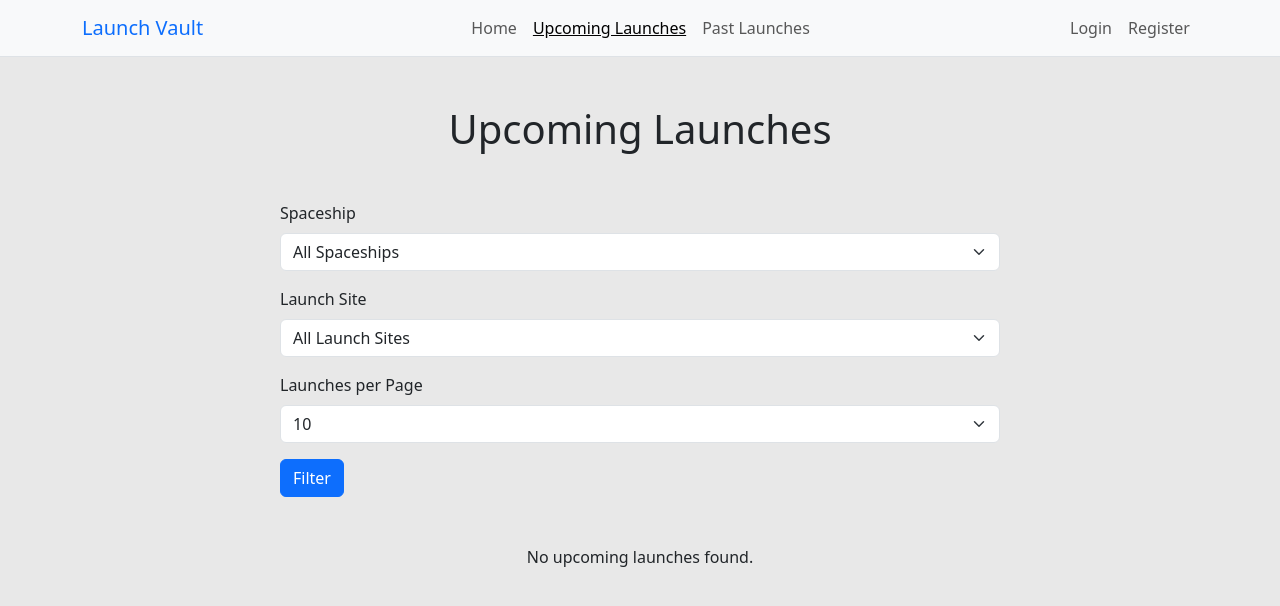
After one commit to Iyed73/spaceship-launch-tracker, a Flask app: page /launches in a window 1280 px wide. The commit adds this page. Shown: the top 606 px of the page. Run offline with Flask 3, Linux system fonts and the light colour scheme; tables that the repository leaves empty hold one stand-in row (values such as "Sample post"); some libraries are stand-ins or nearby versions.

Commit message:
Add launch tracking views for upcoming & past launches

```diff
--- a/app/__init__.py
+++ b/app/__init__.py
@@ -7,6 +7,7 @@ from flask_bootstrap import Bootstrap5
 from flask_limiter import Limiter
 from flask_limiter.util import get_remote_address
 from flask_mail import Mail
+from flask_moment import Moment
 
 
 db = SQLAlchemy()
@@ -18,6 +19,7 @@ limiter = Limiter(
     default_limits=["500 per day", "100 per hour"],
 )
 mail = Mail()
+moment = Moment()
 
 
 def create_app(config):
@@ -34,12 +36,14 @@ def create_app(config):
     bootstrap.init_app(app)
     limiter.init_app(app)
     mail.init_app(app)
+    moment.init_app(app)
 
-    from app.routes import authentication, main, mission_control
+    from app.routes import authentication, main, mission_control, launches
 
     app.register_blueprint(authentication.bp, url_prefix="/authentication")
     app.register_blueprint(main.bp)
     app.register_blueprint(mission_control.bp)
+    app.register_blueprint(launches.bp)
 
     return app
 
--- a/app/blueprints.py
+++ b/app/blueprints.py
@@ -4,3 +4,4 @@ from flask import Blueprint
 authentication_bp = Blueprint("authentication", __name__)
 main_bp = Blueprint("main", __name__)
 mission_control_bp = Blueprint("mission_control", __name__)
+launches_bp = Blueprint("launches", __name__)
--- a/app/forms.py
+++ b/app/forms.py
@@ -64,3 +64,12 @@ class LaunchForm(FlaskForm):
     spaceship_id = SelectField("Spaceship", coerce=int, choices=[])
     launch_site_id = SelectField("Launch Site", coerce=int, choices=[])
     submit = SubmitField("Submit")
+
+
+class LaunchFilterForm(FlaskForm):
+    class Meta:
+        csrf = False
+    spaceship = SelectField("Spaceship", coerce=int, choices=[])
+    launch_site = SelectField("Launch Site", coerce=int, choices=[])
+    per_page = SelectField("Launches per Page", coerce=int, choices=[(10, '10'), (20, '20'), (30, '30')], default=10)
+    submit = SubmitField("Filter")
--- a/app/templates/base.html
+++ b/app/templates/base.html
@@ -15,6 +15,9 @@
             .navbar-nav .nav-link.active {
                 text-decoration: underline;
             }
+            body {
+                background-color: #e8e8e8;
+            }
         </style>
         {% endblock %}
 
@@ -23,7 +26,7 @@
     </head>
     <body>
         {% block navbar %}
-        <nav class="navbar navbar-expand-lg navbar-light" style="background-color: #e6efff;">
+        <nav class="navbar navbar-expand-lg navbar-light bg-light border-bottom sticky-top">
             <div class="container">
                 <a class="navbar-brand text-primary">Launch Vault</a>
                 <button class="navbar-toggler" type="button" data-bs-toggle="collapse" data-bs-target="#navbarNav"
@@ -33,18 +36,8 @@
                 <div class="collapse navbar-collapse" id="navbarNav">
                     <ul class="navbar-nav mx-auto">
                         {{ render_nav_item("main.index", "Home") }}
-                        <li class="nav-item">
-                            <a class="nav-link" href="#" style="margin-right: 20px;">Upcoming Launches</a>
-                        </li>
-                        <li class="nav-item">
-                            <a class="nav-link" href="#" style="margin-right: 20px;">Past Launches</a>
-                        </li>
-                        <li class="nav-item">
-                            <a class="nav-link" href="#" style="margin-right: 20px;">Rockets</a>
-                        </li>
-                        <li class="nav-item">
-                            <a class="nav-link" href="#" style="margin-right: 20px;">Launch Sites</a>
-                        </li>
+                        {{ render_nav_item("launches.upcoming_launches", "Upcoming Launches") }}
+                        {{ render_nav_item("launches.past_launches", "Past Launches") }}
                         {% if current_user.is_authenticated and current_user.role == 'admin' %}
                         {{ render_nav_item("mission_control.panel", "Mission Control") }}
                         {% endif %}
@@ -99,6 +92,7 @@
             <style>
               .text-danger { color: red; }
             </style>
+            {{ moment.include_moment() }}
         {% endblock %}
     </body>
 </html>
--- /dev/null
+++ b/app/templates/launches/launches_list.html
@@ -0,0 +1,61 @@
+{% extends "base.html" %}
+{% from "bootstrap5/form.html" import render_form %}
+{% block title %}{{ status }} Launches{% endblock %}
+
+{% block page_content %}
+<div class="container my-5">
+    <h1 class="text-center mb-5">{{ status }} Launches</h1>
+         <div class="row justify-content-center mb-5">
+        <div class="col-md-8">
+            {{ render_form(form, form_type="inline", method="get") }}
+        </div>
+    </div>
+    {% if launches %}
+    <div class="row justify-content-center">
+        {% for launch in launches %}
+        <div class="col-md-8 mb-5">
+            <div class="card shadow-sm h-100">
+                <div class="card-header bg-primary text-white">
+                    <div class="d-flex justify-content-between align-items-center">
+                        <h5 class="card-title mb-0">{{ launch.mission }}</h5>
+                        {% if status == "Upcoming" %}
+                        <button class="btn btn-secondary btn-sm">Set Reminder</button>
+                        {% endif %}
+                    </div>
+                </div>
+                <div class="card-body">
+                    <p class="card-text">{{ launch.description }}</p>
+                    <div class="d-flex justify-content-between align-items-center mt-auto">
+                    <div class="mb-3">
+                            <p class="card-text mb-0">
+                                <strong class="text">Launch Time:</strong>
+                                <span class="d-block fs-4 fw-bold text-danger">{{ moment(launch.launch_timestamp).format("LLL") }}</span>
+                            </p>
+                        </div>
+                        <div>
+                            <p class="card-text mb-0"><strong>Spaceship:</strong> {{ launch.spaceship.name }}</p>
+                            <p class="card-text mb-0"><strong>Launch Site:</strong> {{ launch.launch_site.name }}</p>
+                        </div>
+                    </div>
+                </div>
+            </div>
+        </div>
+        {% endfor %}
+    </div>
+
+    <div class="row justify-content-center">
+        <div class="col-md-8 text-center">
+            {% if pagination.has_prev %}
+            <a href="{{ url_for('launches.upcoming_launches', page=pagination.prev_num, spaceship=form.spaceship.data, launch_site=form.launch_site.data) }}" class="btn btn-primary">Previous</a>
+            {% endif %}
+            {% if pagination.has_next %}
+            <a href="{{ url_for('launches.upcoming_launches', page=pagination.next_num, spaceship=form.spaceship.data, launch_site=form.launch_site.data) }}" class="btn btn-primary">Next</a>
+            {% endif %}
+        </div>
+    </div>
+
+    {% else %}
+    <p class="text-center">No upcoming launches found.</p>
+    {% endif %}
+</div>
+{% endblock %}
--- /dev/null
+++ b/app/views/launches/upcoming_launches.py
@@ -0,0 +1,44 @@
+from flask import render_template, request
+from flask.views import MethodView
+from datetime import datetime
+from app.models import Launch, Spaceship, LaunchSite
+from app.forms import LaunchFilterForm
+
+
+class UpcomingLaunchesView(MethodView):
+    def get(self):
+        now = datetime.now()
+        page = request.args.get("page", 1, type=int)
+
+        form = LaunchFilterForm(request.args)
+
+        per_page = form.per_page.data or 10
+
+        form.spaceship.choices = ([(0, "All Spaceships")] +
+                                  [(spaceship.id, spaceship.name) for spaceship in Spaceship.query.all()])
+        form.launch_site.choices = ([(0, "All Launch Sites")] +
+                                    [(site.id, site.name) for site in LaunchSite.query.all()])
+
+        query = Launch.query.filter(Launch.launch_timestamp > now)
+
+        if form.spaceship.data and form.spaceship.data is not 0:
+            query = query.filter(Launch.spaceship_id == form.spaceship.data)
+
+        if form.launch_site.data and form.launch_site.data is not None:
+            query = query.filter(Launch.launch_site_id == form.launch_site.data)
+
+        pagination = query.order_by(Launch.launch_timestamp).paginate(page=page, per_page=per_page, error_out=False)
+        launches = pagination.items
+
+        spaceships = Spaceship.query.all()
+        launch_sites = LaunchSite.query.all()
+
+        return render_template(
+            "launches/launches_list.html",
+            launches=launches,
+            pagination=pagination,
+            spaceships=spaceships,
+            launch_sites=launch_sites,
+            form=form,
+            status="Upcoming"
+        )
```
Also changed, not shown: app/routes/launches.py (added, +10 -0 lines), app/views/launches/past_launches.py (added, +44 -0 lines), app/views/launches/__init__.py (added).
